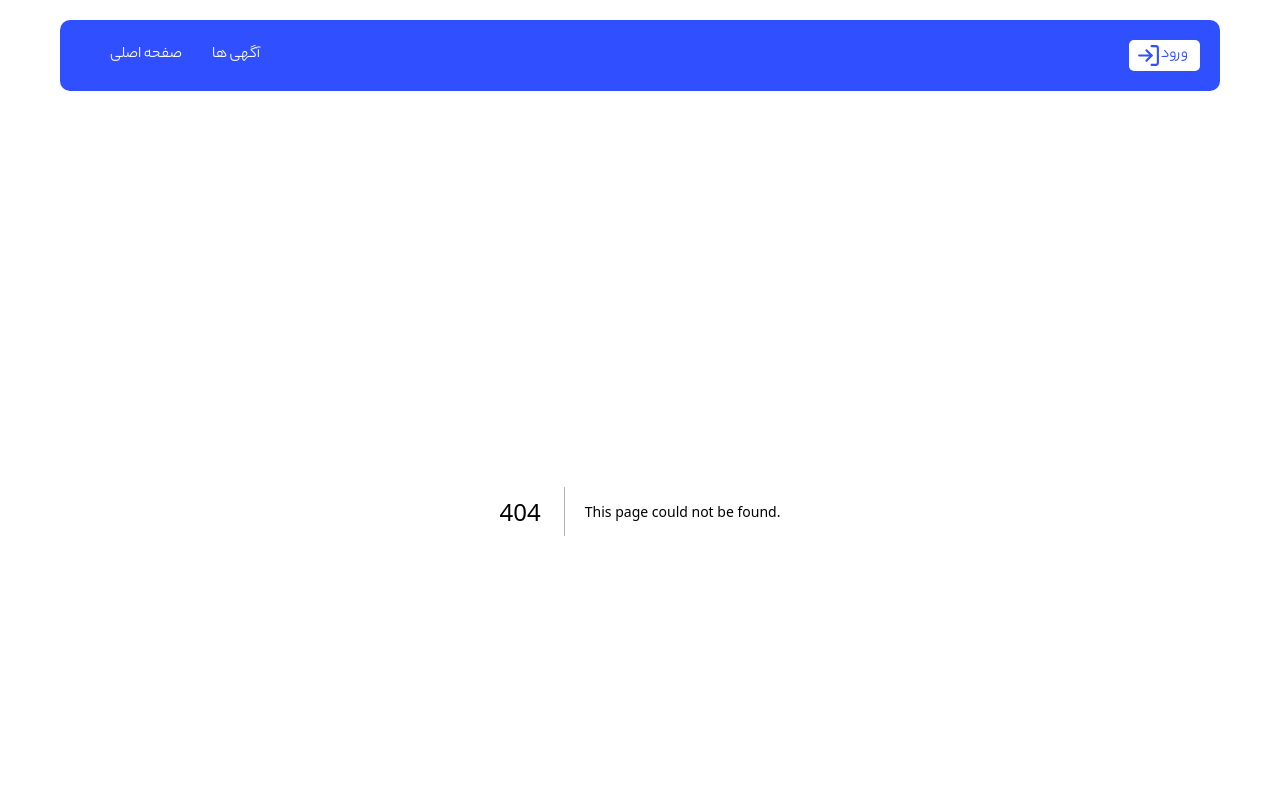
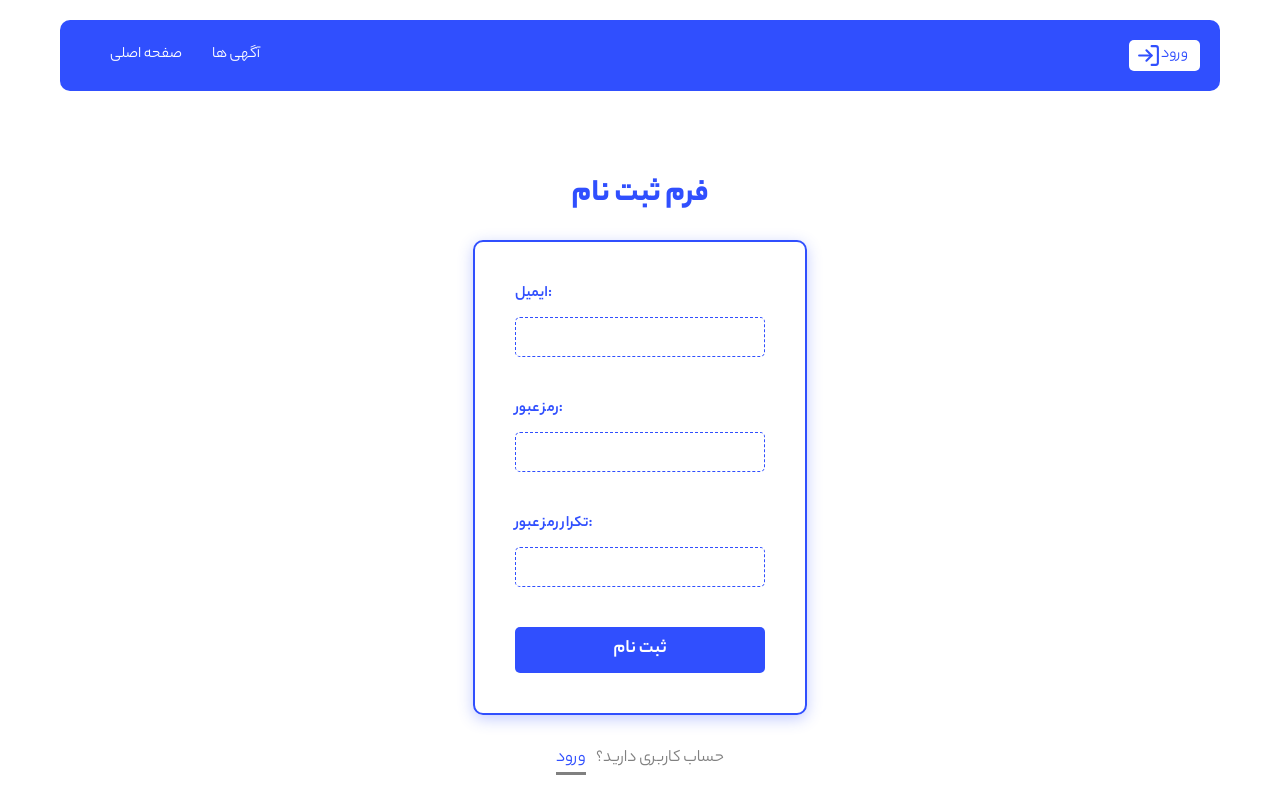
Before and after one commit to AminMardani79/Estate-business, a Next.js app: page /signup in a window 1280 px wide. Before the commit this address had no page. Shown: the top 800 px of the page. Built offline with nearby package versions, Linux system fonts and the light colour scheme.

Commit message:
feat: add signup page

```diff
--- /dev/null
+++ b/src/app/signup/page.js
@@ -0,0 +1,7 @@
+import SignupPage from "@/template/SignupPage";
+
+function Signup() {
+  return <SignupPage />;
+}
+
+export default Signup;
--- /dev/null
+++ b/src/components/template/SignupPage.js
@@ -0,0 +1,44 @@
+"use client";
+
+import Link from "next/link";
+import { useState } from "react";
+import styles from "@/template/SignupPage.module.css";
+
+function SignupPage() {
+  const [email, setEmail] = useState("");
+  const [password, setPassword] = useState("");
+  const [rePassword, setRePassword] = useState("");
+
+  return (
+    <div className={styles.form}>
+      <h4>فرم ثبت نام</h4>
+      <form>
+        <label>ایمیل:</label>
+        <input
+          type="text"
+          value={email}
+          onChange={(e) => setEmail(e.target.value)}
+        />
+        <label>رمز عبور:</label>
+        <input
+          type="password"
+          value={password}
+          onChange={(e) => setPassword(e.target.value)}
+        />
+        <label>تکرار رمز عبور:</label>
+        <input
+          type="password"
+          value={rePassword}
+          onChange={(e) => setRePassword(e.target.value)}
+        />
+        <button type="submit">ثبت نام</button>
+      </form>
+      <p>
+        حساب کاربری دارید؟
+        <Link href="/signin">ورود</Link>
+      </p>
+    </div>
+  );
+}
+
+export default SignupPage;
--- /dev/null
+++ b/src/components/template/SignupPage.module.css
@@ -0,0 +1,74 @@
+.form {
+  display: flex;
+  flex-direction: column;
+  justify-content: center;
+  align-items: center;
+  height: 90vh;
+}
+
+.form h4 {
+  color: #304ffe;
+  font-weight: 600;
+  font-size: 2rem;
+  margin-bottom: 20px;
+}
+
+.form form {
+  display: flex;
+  flex-direction: column;
+  max-width: 700px;
+  box-shadow: #304ffe4a 0px 4px 15px;
+  border: 2px solid #304ffe;
+  padding: 40px;
+  border-radius: 10px;
+  margin-bottom: 30px;
+}
+
+.form label {
+  color: #304ffe;
+  margin-bottom: 10px;
+  font-weight: 400;
+}
+
+.form input {
+  margin-bottom: 40px;
+  width: 250px;
+  border: 1px #304ffe dashed;
+  color: grey;
+  border-radius: 5px;
+  padding: 10px;
+  direction: ltr !important;
+  font-size: 1rem;
+  height: 40px;
+}
+
+.form input:focus {
+  border: 1px #304ffe solid;
+  outline: none;
+}
+
+.form button {
+  border: none;
+  background-color: #304ffe;
+  color: #fff;
+  font-size: 1.2rem;
+  font-weight: 400;
+  border-radius: 5px;
+  transition: all ease-in 0.1s;
+  cursor: pointer;
+  padding: 8px 0;
+}
+.form button:hover {
+  transform: scale(1.05);
+}
+
+.form p {
+  color: grey;
+  font-size: 1.1rem;
+}
+
+.form a {
+  color: #304ffe;
+  margin-right: 10px;
+  border-bottom: 3px solid grey;
+}
```
